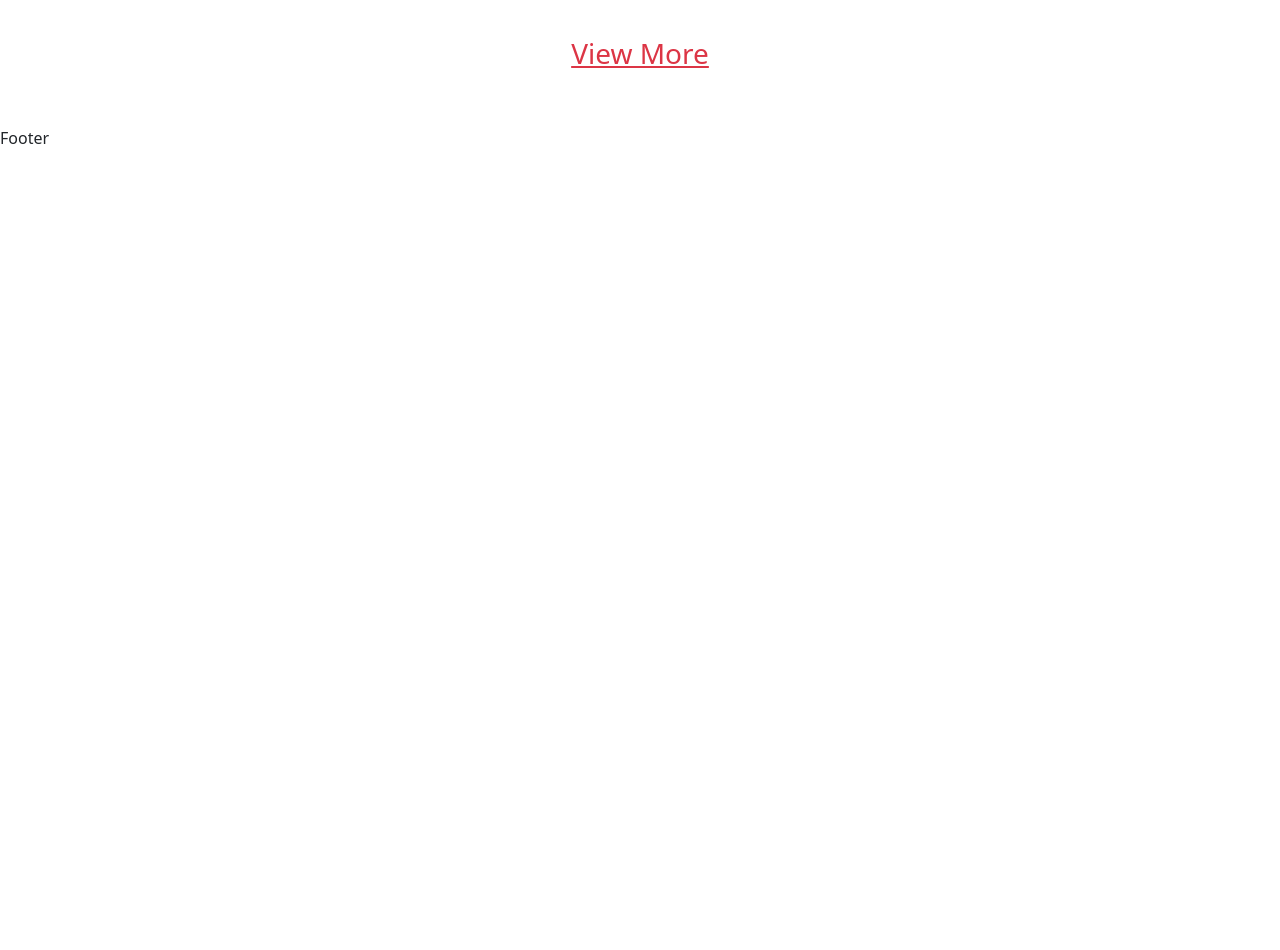
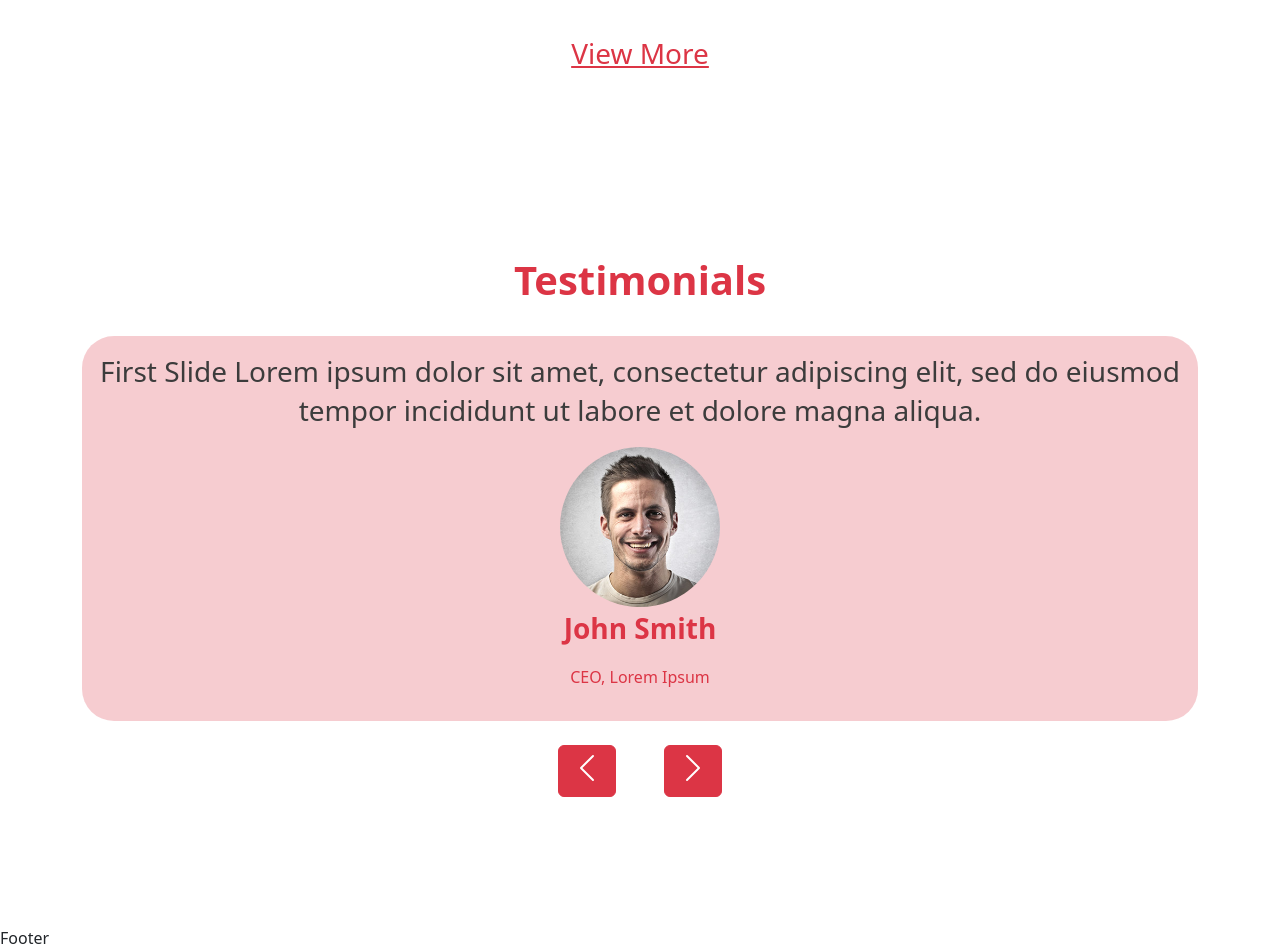
Before and after one commit to ikbakk/papaya-coders-submition, a React (Vite) app: page / in a window 1280 px wide. Shown: the part 4740-5690 px from the top of the page. Before the commit the page ends 4890 px from the top, so only its background shows below. Built offline with nearby package versions, Linux system fonts and the light colour scheme.

Commit message:
Add Testimonials

```diff
--- a/src/components/Layout.jsx
+++ b/src/components/Layout.jsx
@@ -3,6 +3,7 @@ import Categories from './Categories'
 import EquipmentProvided from './EquipmentProvided'
 import Hero from './Hero'
 import LatestJob from './LatestJob'
+import Testimonials from './Testimonials'
 import ThingsDone from './ThingsDone'
 
 const Layout = () => {
@@ -14,6 +15,7 @@ const Layout = () => {
       <EquipmentProvided />
       <ThingsDone />
       <Blogs />
+      <Testimonials />
     </>
   )
 }
--- /dev/null
+++ b/src/components/Testimonials.jsx
@@ -0,0 +1,50 @@
+import React from 'react'
+import TestimonialsCard from './TestimonialsCard'
+import TestimonialsCardActive from './TestimonialsCardActive'
+import { BsChevronRight, BsChevronLeft } from 'react-icons/bs'
+
+const Testimonials = () => {
+  return (
+    <section
+      id='testimonials'
+      className='py-5 vh-100 w-100 d-flex flex-column justify-content-center align-items-center'>
+      <h1 className='text-center text-danger fw-bold'>Testimonials</h1>
+
+      <div className='container'>
+        <div
+          id='testi'
+          className='carousel slide'
+          data-bs-touch='true'
+          data-bs-ride='carousel'
+          data-pause='hover'
+          data-interval='5000'
+          data-duration='2000'>
+          <div className='carousel-inner py-4'>
+            <TestimonialsCardActive />
+            <TestimonialsCard />
+          </div>
+          <div className='w-100 d-flex justify-content-center gap-5'>
+            <button
+              className='btn btn-danger'
+              data-bs-slide='prev'
+              type='button'
+              data-bs-target='#testi'>
+              <span className='carousel-control-prev-icon'></span>
+              <span class='visually-hidden'>Previous</span>
+            </button>
+            <button
+              className='btn btn-danger'
+              data-bs-slide='next'
+              type='button'
+              data-bs-target='#testi'>
+              <span className='carousel-control-next-icon'></span>
+              <span class='visually-hidden'>Next</span>
+            </button>
+          </div>
+        </div>
+      </div>
+    </section>
+  )
+}
+
+export default Testimonials
--- /dev/null
+++ b/src/components/TestimonialsCard.jsx
@@ -0,0 +1,26 @@
+import React from 'react'
+
+const TestimonialsCard = () => {
+  return (
+    <div
+      className='carousel-item bg-danger bg-opacity-25 rounded-5'
+      data-bs-interval='3000'>
+      <div className='text-center py-3'>
+        <blockquote className='fs-3 fw-light'>
+          Second slide Lorem ipsum dolor sit amet, consectetur adipiscing elit,
+          sed do eiusmod tempor incididunt ut labore et dolore magna aliqua.
+        </blockquote>
+        <img
+          src='../assets/team.jpg'
+          className='rounded-circle'
+          width='160'
+          height='160'
+        />
+        <p className='text-danger fw-bolder fs-3'>John Smith</p>
+        <p className='text-danger fw-light'>CEO, Lorem Ipsum</p>
+      </div>
+    </div>
+  )
+}
+
+export default TestimonialsCard
--- /dev/null
+++ b/src/components/TestimonialsCardActive.jsx
@@ -0,0 +1,26 @@
+import React from 'react'
+
+const TestimonialsCardActive = () => {
+  return (
+    <div
+      className='carousel-item active bg-danger bg-opacity-25 rounded-5'
+      data-bs-interval='3000'>
+      <div className='text-center py-3'>
+        <blockquote className='fs-3 fw-light'>
+          First Slide Lorem ipsum dolor sit amet, consectetur adipiscing elit,
+          sed do eiusmod tempor incididunt ut labore et dolore magna aliqua.
+        </blockquote>
+        <img
+          src='../assets/team.jpg'
+          className='rounded-circle'
+          width='160'
+          height='160'
+        />
+        <p className='text-danger fw-bolder fs-3'>John Smith</p>
+        <p className='text-danger fw-light'>CEO, Lorem Ipsum</p>
+      </div>
+    </div>
+  )
+}
+
+export default TestimonialsCardActive
--- a/src/index.css
+++ b/src/index.css
@@ -95,3 +95,9 @@ figure {
 #things-done-card {
   background-color: #ececec;
 }
+
+#testimonials blockquote {
+  line-height: 1.4;
+  position: relative;
+  color: #3c3c3c;
+}
```
Also changed, not shown: public/assets/team.jpg (added).
